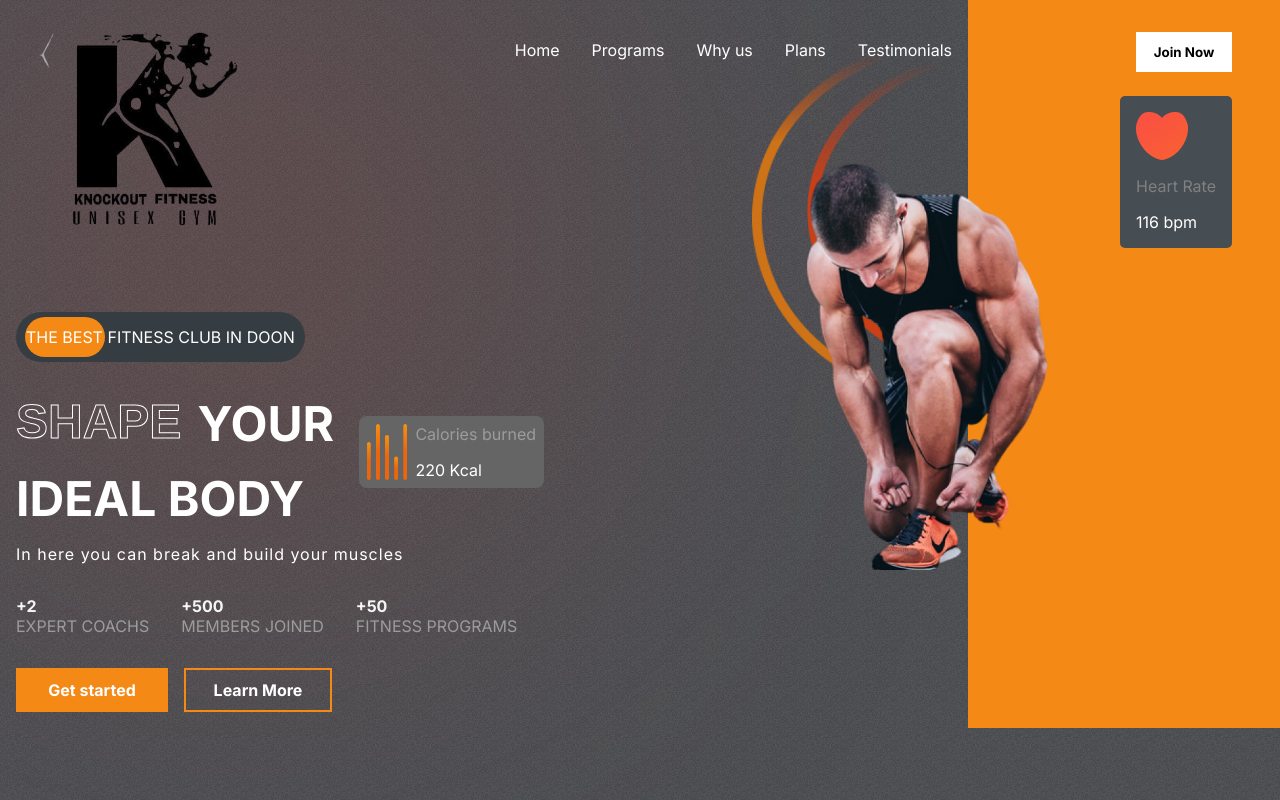
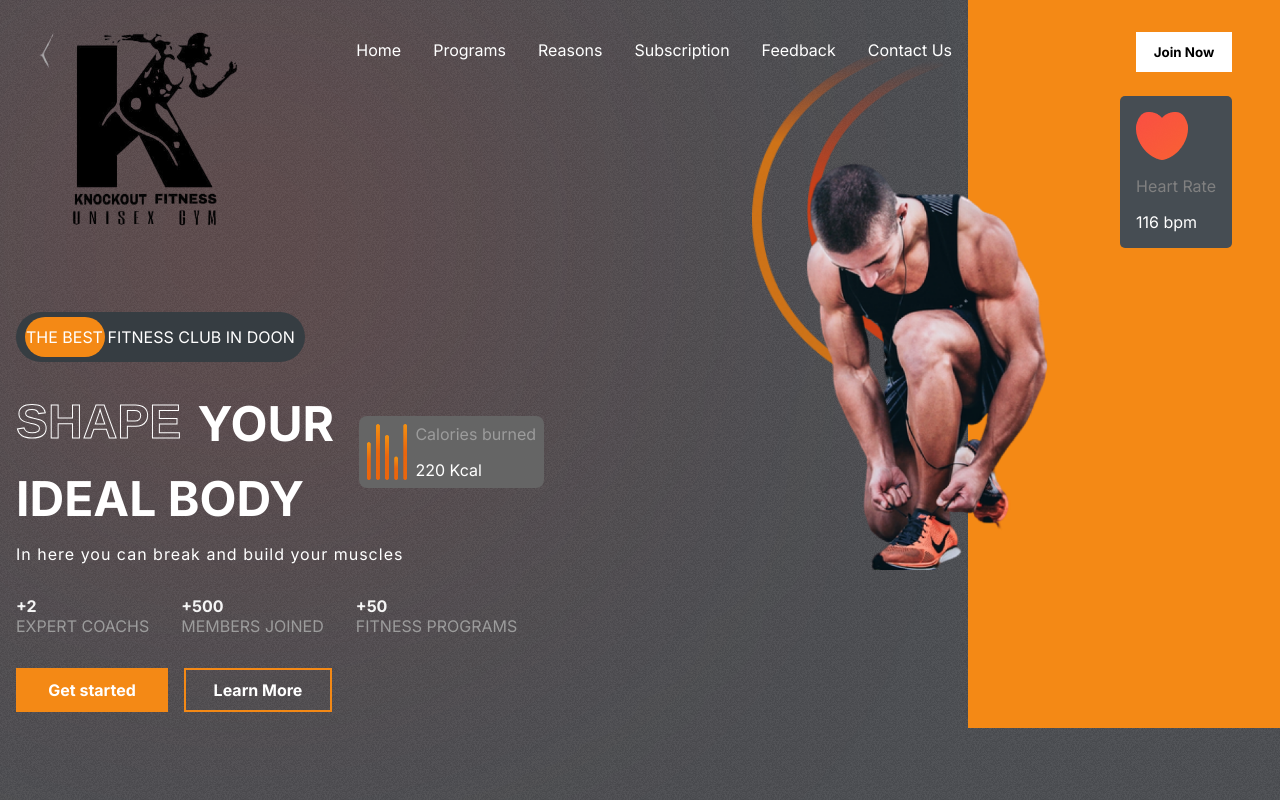
Before and after one commit to bhimray/gym-app, a React (Create React App) app: page / in a window 1280 px wide. Shown: the top 800 px of the page. Built offline with nearby package versions, Linux system fonts and the light colour scheme.

Commit message:
new file:   src/assets/knockout-logo - Copy.png 	new file:   src/assets/knockoutletter.png 	modified:   src/components/Footer/Footer.css 	modified:   src/components/Footer/Footer.jsx 	modified:   src/components/Header/Header.jsx

```diff
--- a/src/components/Footer/Footer.css
+++ b/src/components/Footer/Footer.css
@@ -44,6 +44,10 @@ a {
     display: block;
     height: 30px;
     width: 179px;
+}
+
+.pageFooter--left-logo>img{
+    width:8rem;
 }
 
 
--- a/src/components/Footer/Footer.jsx
+++ b/src/components/Footer/Footer.jsx
@@ -5,6 +5,9 @@ import Instagram from '@mui/icons-material/Instagram'
 import Twitter from "@mui/icons-material/Twitter"
 import LinkedIn from "@mui/icons-material/LinkedIn"
 import "./Footer.css"
+import knockoutletter from "../../assets/knockoutletter.png"
+import FitnessCenterIcon from '@mui/icons-material/FitnessCenter';
+import {Link} from "react-scroll"
 
 const Footer = () => {
     return(
@@ -13,7 +16,7 @@ const Footer = () => {
                 <div className="pageFooter--wrapper">
                     <div className="pageFooter--left">
                         <a className="pageFooter--left-logo" href="/">
-                            <img src="https://www.chron.com/img/logos/black/logo.svg">
+                            <img src={knockoutletter}>
                             </img>
                         </a>
                         <ul className="pageFooter--left-social">
@@ -27,73 +30,38 @@ const Footer = () => {
                     <div className="pageFooter--right">
                         <div className="pageFooter--right-topLine">
                             <a href="/"className="return">
-                                <span class="full">Return to </span>
-                                 Top
+                                <Link to="header" span={true} smooth={true} class="full">Return to Top</Link>
                             </a>
                         </div>
                         <div className="pageFooter--right-links">
                             <div>
                                 <ul className="wrapper" role="presentation">
+
                                     <li>
-                                        <div class="title" role="headeing" aria-level="2">About</div>
+                                        <div class="title" role="headeing" aria-level="2">Contact Us</div>
                                         <ul className="section" role="presentation">
                                             <li>
-                                                <a href="/privacy_policy" role="listitem">Privacy Notice</a>
+                                                <a href="" role="listitem">Address: Shiniwala, Dehradun,</a>
                                             </li>
                                             <li>
-                                                <a role="listitem">Californica privacy rights</a>
+                                                <a role="listitem">Uttrakhand- 248197</a>
                                             </li>
-                                            <li>
-                                                <a role="listitem">Interest Based</a>
-                                            </li>
-                                            <li>
-                                                <a role="listitem">Terms of use</a>
-                                            </li>
-                                            <li>
-                                                <a role="listitem">Our Company</a>
-                                            </li>
+
                                         </ul>
                                     </li>
                                     <li>
-                                        <div class="title" role="headeing" aria-level="2">About</div>
+                                        <div class="title" role="headeing" aria-level="2">Call Us</div>
                                         <ul className="section" role="presentation">
                                             <li>
-                                                <a href="/privacy_policy" role="listitem">Privacy Notice</a>
+                                                <a href="" role="listitem">Mobile No.:</a>
                                             </li>
                                             <li>
-                                                <a role="listitem">Californica privacy rights</a>
+                                                <a role="listitem">+91 9999999999</a>
                                             </li>
-                                            <li>
-                                                <a role="listitem">Interest Based</a>
-                                            </li>
-                                            <li>
-                                                <a role="listitem">Terms of use</a>
-                                            </li>
-                                            <li>
-                                                <a role="listitem">Our Company</a>
-                                            </li>
+
                                         </ul>
                                     </li>
-                                    <li>
-                                        <div class="title" role="heading" aria-level="2">About</div>
-                                        <ul className="section" role="presentation">
-                                            <li>
-                                                <a href="/privacy_policy" role="listitem">Privacy Notice</a>
-                                            </li>
-                                            <li>
-                                                <a role="listitem">Californica privacy rights</a>
-                                            </li>
-                                            <li>
-                                                <a role="listitem">Interest Based</a>
-                                            </li>
-                                            <li>
-                                                <a role="listitem">Terms of use</a>
-                                            </li>
-                                            <li>
-                                                <a role="listitem">Our Company</a>
-                                            </li>
-                                        </ul>
-                                    </li>
+
                                 </ul>
                             </div>
                         </div>
@@ -101,8 +69,8 @@ const Footer = () => {
 
                 </div>
                 <div className="pageFooter--branding-log">
-                    <DeckIcon/>
-                    <span className="pageFooter--branding-copyright"> @ copyright to DNC</span>
+                    <FitnessCenterIcon/>
+                    <span className="pageFooter--branding-copyright"> @ copyright to KNOCKOUT FITNESS</span>
                 </div>
             </div>
         </footer>
--- a/src/components/Header/Header.jsx
+++ b/src/components/Header/Header.jsx
@@ -1,17 +1,28 @@
 import React from 'react'
 import "./Header.css"
 import Logo from "../../assets/knockout-logo.png"
-
+import {Link} from "react-scroll"
 const Header = () => {
   return (
     <div className='header'>
         <img src={Logo} alt="Logo" className='logo'/>
         <ul className='header-menu'>
-            <li>Home</li>
-            <li>Programs</li>
-            <li>Why us</li>
-            <li>Plans</li>
-            <li>Testimonials</li>
+            <li><Link to="header">Home</Link></li>
+            <li><Link to="programs"
+            span={true}
+            smooth={true}>Programs</Link></li>
+            <li><Link to="reasons"
+            span={true}
+            smooth={true}>Reasons</Link></li>
+            <li><Link to="plan-container"
+            span={true}
+            smooth={true}>Subscription</Link></li>
+            <li><Link to="Testimonials"
+            span={true}
+            smooth={true}>Feedback</Link></li>
+            <li><Link to="pageFooter"
+             span={true}
+            smooth={true}>Contact Us</Link></li>
         </ul>
     </div>
   )
```
Also changed, not shown: src/assets/knockout-logo - Copy.png (added), src/assets/knockoutletter.png (added).
